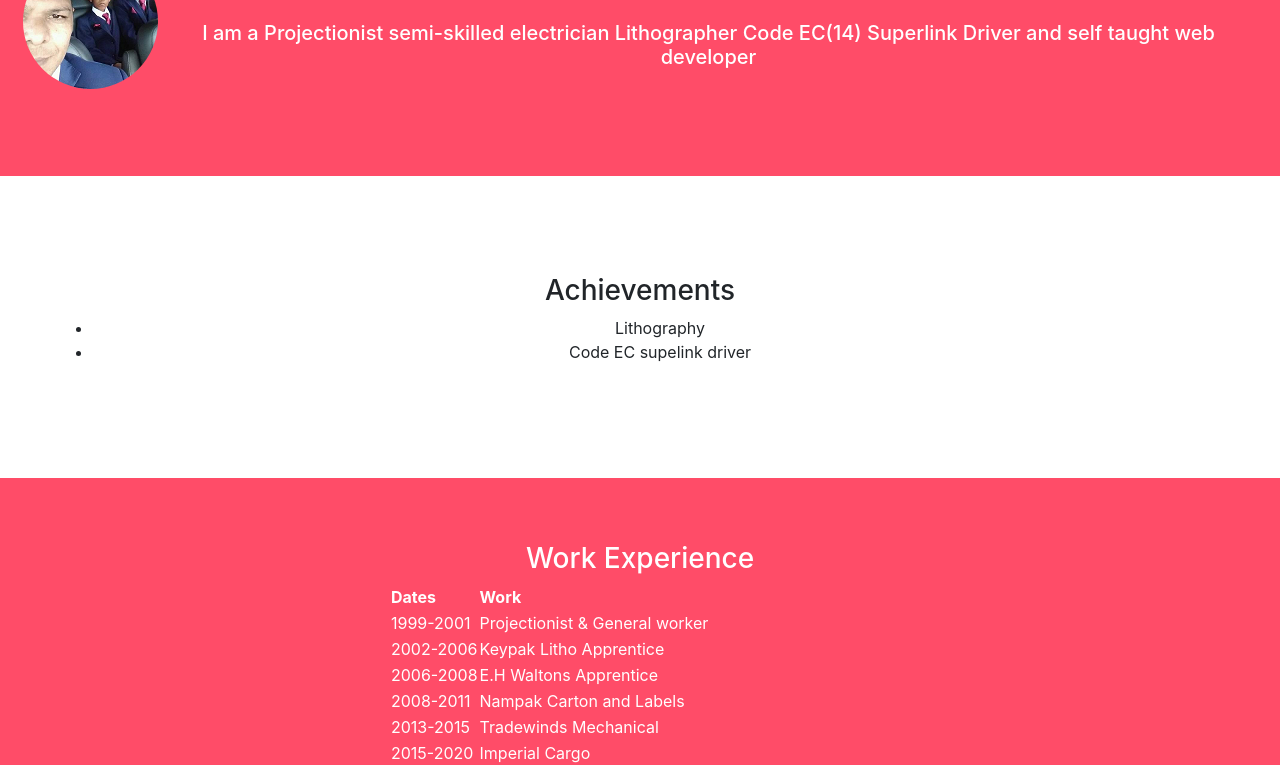
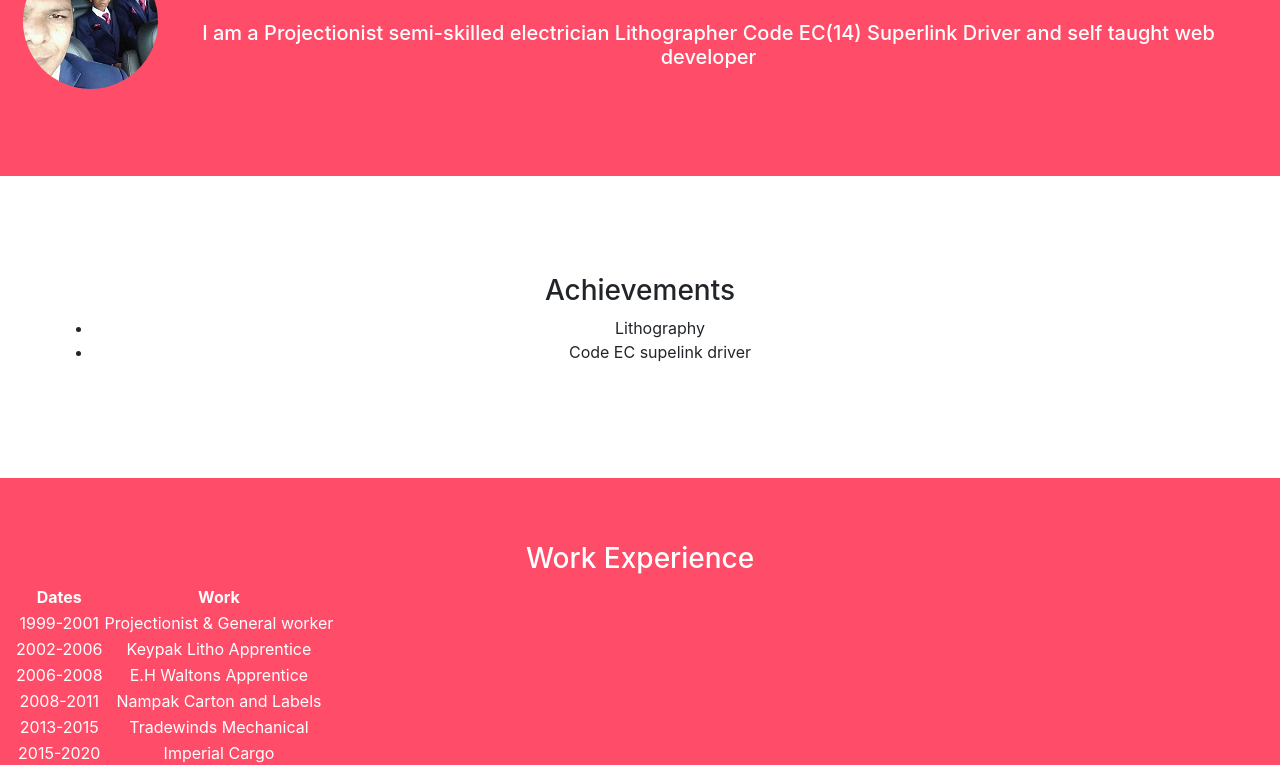
Before and after one commit to Ryno187/CV, a plain HTML site: page index.html in a window 1280 px wide. Shown: the part 189-954 px from the top of the page. Drawn offline with nearby package versions, Linux system fonts and the light colour scheme.

Commit message:
Update style.css

```diff
--- a/css/style.css
+++ b/css/style.css
@@ -52,9 +52,3 @@ p {
   text-align: center;
   margin: auto;
 }
-
-#table {
-  padding: 3% 3%;
-  text-align: left;
-margin-left: 30%;
-}
```
